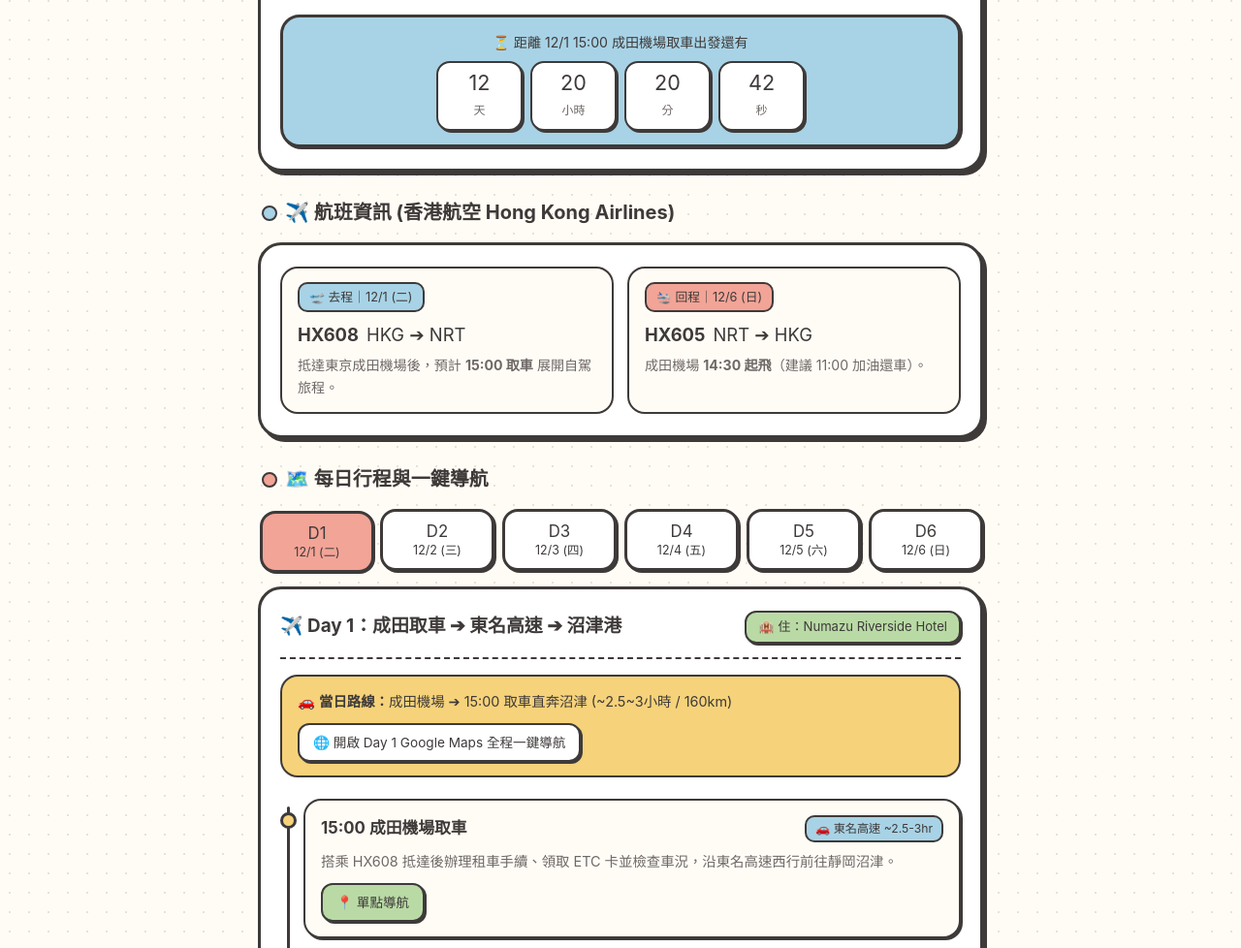
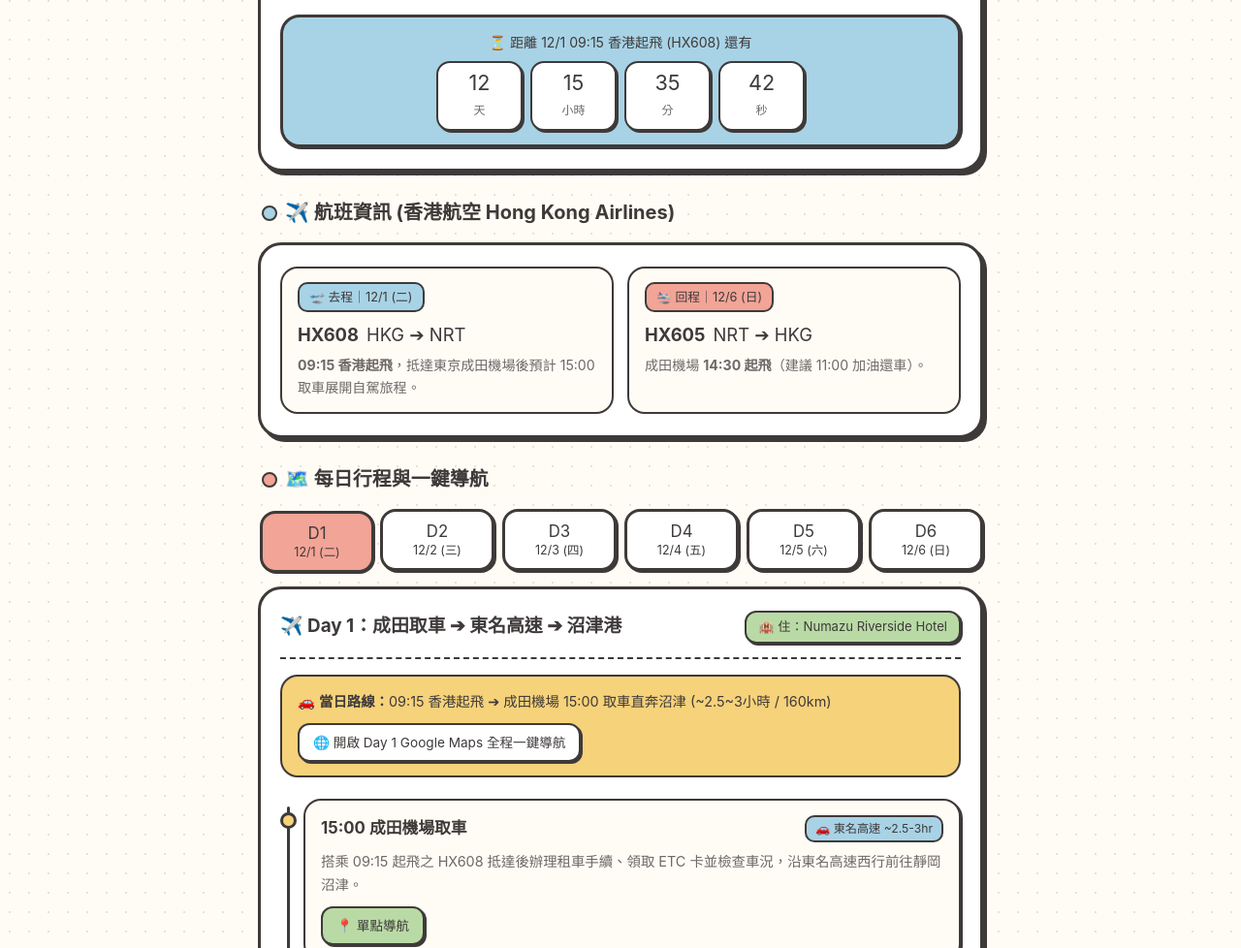
Before and after one commit to highspeedgoalcircle/wong, a plain HTML site: page index.html in a window 1280 px wide. Shown: the part 369-1347 px from the top of the page at 97% size. Drawn offline with Linux system fonts and the light colour scheme; a web font is replaced by a local one.

Commit message:
Update index.html

```diff
--- a/index.html
+++ b/index.html
@@ -747,7 +747,7 @@
 
             <!-- 即時倒數計時器 -->
             <div class="countdown-wrapper">
-                <span class="countdown-label-top">⏳ 距離 12/1 15:00 成田機場取車出發還有</span>
+                <span class="countdown-label-top">⏳ 距離 12/1 09:15 香港起飛 (HX608) 還有</span>
                 <div class="countdown-grid" id="countdownDisplay">
                     <div class="cd-box"><span class="cd-num" id="cdDays">--</span><span class="cd-unit">天</span></div>
                     <div class="cd-box"><span class="cd-num" id="cdHours">--</span><span class="cd-unit">小時</span></div>
@@ -767,7 +767,7 @@
                 <div class="flight-leg">
                     <span class="flight-badge" style="background-color: var(--mizu-blue);">🛫 去程｜12/1 (二)</span>
                     <div class="flight-route"><strong>HX608</strong> <span>HKG ➔ NRT</span></div>
-                    <div class="flight-detail">抵達東京成田機場後，預計 <strong>15:00 取車</strong> 展開自駕旅程。</div>
+                    <div class="flight-detail"><strong>09:15 香港起飛</strong>，抵達東京成田機場後預計 15:00 取車展開自駕旅程。</div>
                 </div>
                 <div class="flight-leg">
                     <span class="flight-badge" style="background-color: var(--coral-pink);">🛬 回程｜12/6 (日)</span>
@@ -818,7 +818,7 @@
                 <span class="stay-pill">🏨 住：Numazu Riverside Hotel</span>
             </div>
             <div class="route-banner">
-                <div class="route-text">🚗 <strong>當日路線：</strong>成田機場 ➔ 15:00 取車直奔沼津 (~2.5~3小時 / 160km)</div>
+                <div class="route-text">🚗 <strong>當日路線：</strong>09:15 香港起飛 ➔ 成田機場 15:00 取車直奔沼津 (~2.5~3小時 / 160km)</div>
                 <a href="https://www.google.com/maps/dir/Narita+Airport/Numazu+Riverside+Hotel,+Numazu/" target="_blank" rel="noopener" class="btn-storybook">
                     🌐 開啟 Day 1 Google Maps 全程一鍵導航
                 </a>
@@ -833,7 +833,7 @@
                                 <span class="mini-tag tag-drive">🚗 東名高速 ~2.5-3hr</span>
                             </div>
                         </div>
-                        <p class="spot-desc">搭乘 HX608 抵達後辦理租車手續、領取 ETC 卡並檢查車況，沿東名高速西行前往靜岡沼津。</p>
+                        <p class="spot-desc">搭乘 09:15 起飛之 HX608 抵達後辦理租車手續、領取 ETC 卡並檢查車況，沿東名高速西行前往靜岡沼津。</p>
                         <a href="https://www.google.com/maps/search/?api=1&query=Narita+Airport+Rental+Car" target="_blank" rel="noopener" class="btn-storybook btn-green">📍 單點導航</a>
                     </div>
                 </div>
@@ -1325,8 +1325,8 @@
     <div id="toastMsg" class="toast-msg" role="status" aria-live="polite"></div>
 
     <script>
-        // 1. 出發即時倒數計時器（目標時間：2026-12-01T15:00:00+09:00）
-        const departureTime = new Date('2026-12-01T15:00:00+09:00').getTime();
+        // 1. 出發即時倒數計時器（目標時間：2026-12-01T09:15:00+08:00 香港時間）
+        const departureTime = new Date('2026-12-01T09:15:00+08:00').getTime();
 
         function updateCountdown() {
             const now = Date.now();
@@ -1334,7 +1334,7 @@
             const displayEl = document.getElementById('countdownDisplay');
 
             if (distance <= 0) {
-                displayEl.innerHTML = '<div style="grid-column: 1 / -1; background:#FFFFFF; border:2px solid #3E3A39; border-radius:12px; padding:10px;">🎉 旅程已經正式開始啦！祝自駕平安、玩得盡興！</div>';
+                displayEl.innerHTML = '<div style="grid-column: 1 / -1; background:#FFFFFF; border:2px solid #3E3A39; border-radius:12px; padding:10px;">🎉 航班已經出發啦！祝旅途平安、自駕愉快！</div>';
                 return;
             }
 
```
